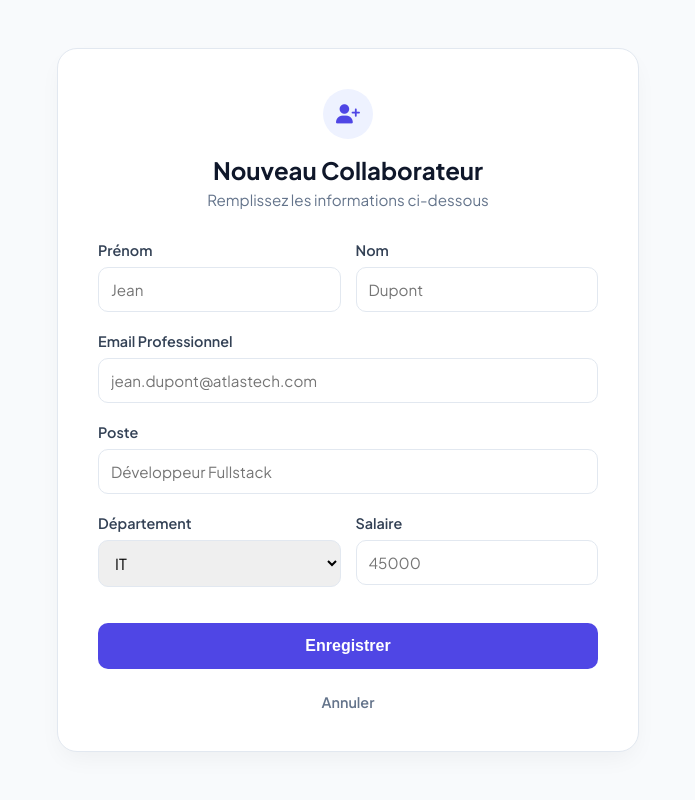
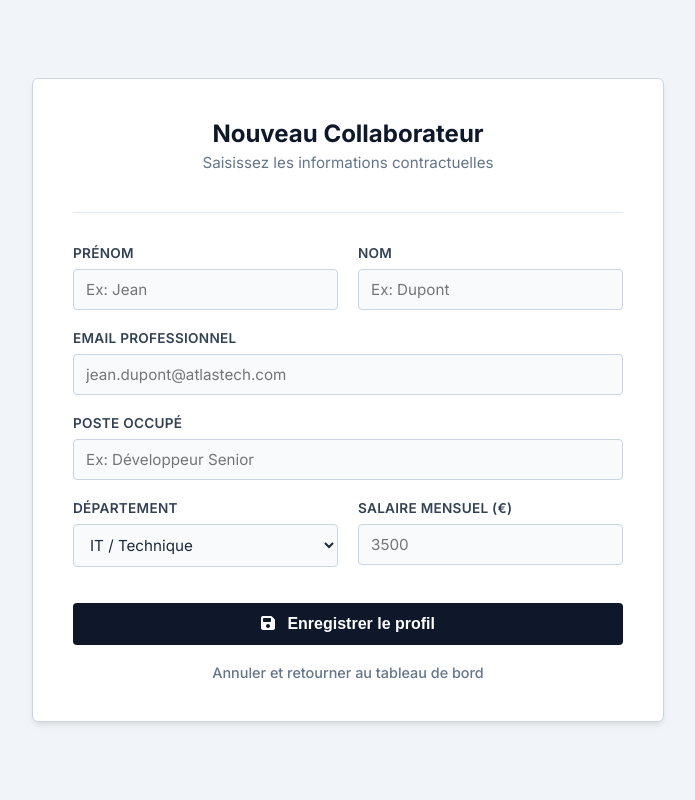
Before and after one commit to Marcelass1/AtlasTech, a PHP site: page /create.php in a window 1280 px wide. Shown: the whole page, without its empty margins (292-987 px from the left). Run offline with PHP 8.4, Linux system fonts and the light colour scheme; a user stored in the database is signed in.

```diff
--- a/src/rh/create.php
+++ b/src/rh/create.php
@@ -31,109 +31,97 @@ if ($_SERVER["REQUEST_METHOD"] == "POST") {
 <head>
     <meta charset="UTF-8">
     <title>AtlasHR | Nouveau Collaborateur</title>
-    <link href="https://fonts.googleapis.com/css2?family=Plus+Jakarta+Sans:wght@400;500;600;700&display=swap" rel="stylesheet">
+    <link href="https://fonts.googleapis.com/css2?family=Inter:wght@400;500;600;700&display=swap" rel="stylesheet">
     <link href="https://cdnjs.cloudflare.com/ajax/libs/font-awesome/6.4.0/css/all.min.css" rel="stylesheet">
     <style>
-        :root {
-            --primary: #4f46e5;
-            --primary-light: #eef2ff;
-            --secondary: #64748b;
-            --bg-body: #f8fafc;
-            --text-dark: #0f172a;
-            --border-color: #e2e8f0;
-        }
-
         body {
-            font-family: 'Plus Jakarta Sans', sans-serif;
-            background-color: var(--bg-body);
+            font-family: 'Inter', sans-serif;
+            background-color: #f1f5f9;
             display: flex;
             align-items: center;
             justify-content: center;
             min-height: 100vh;
             margin: 0;
-            color: var(--text-dark);
+            color: #0f172a;
         }
 
         .card {
             background: white;
             padding: 2.5rem;
-            border-radius: 20px;
-            box-shadow: 0 10px 25px -5px rgba(0, 0, 0, 0.05);
+            border-radius: 6px;
+            box-shadow: 0 4px 6px -1px rgba(0, 0, 0, 0.1);
             width: 100%;
-            max-width: 500px;
-            border: 1px solid var(--border-color);
+            max-width: 550px;
+            border: 1px solid #cbd5e1;
         }
 
-        .header { text-align: center; margin-bottom: 2rem; }
-        .header h2 { margin: 0; font-size: 1.5rem; font-weight: 700; color: var(--text-dark); }
-        .header p { color: var(--secondary); margin-top: 5px; font-size: 0.95rem; }
+        .header { text-align: center; margin-bottom: 2rem; padding-bottom: 1.5rem; border-bottom: 1px solid #e2e8f0; }
+        .header h2 { margin: 0; font-size: 1.5rem; font-weight: 700; color: #0f172a; }
+        .header p { color: #64748b; margin-top: 5px; font-size: 0.95rem; }
 
         .form-group { margin-bottom: 1.25rem; }
-        label { display: block; margin-bottom: 0.5rem; font-weight: 600; font-size: 0.9rem; color: #334155; }
+        label { display: block; margin-bottom: 0.5rem; font-weight: 600; font-size: 0.85rem; color: #334155; text-transform: uppercase; letter-spacing: 0.02em; }
 
         input, select {
             width: 100%;
-            padding: 12px;
-            border: 1px solid var(--border-color);
-            border-radius: 10px;
+            padding: 10px 12px;
+            border: 1px solid #cbd5e1;
+            border-radius: 4px;
             font-size: 0.95rem;
             font-family: inherit;
             box-sizing: border-box;
-            transition: border-color 0.2s;
+            background: #f8fafc;
+            color: #1e293b;
         }
-        input:focus, select:focus { outline: none; border-color: var(--primary); }
+        input:focus, select:focus { outline: 2px solid #2563eb; border-color: #2563eb; background: white; }
 
         .btn-primary {
             width: 100%;
-            background: var(--primary);
+            background: #0f172a;
             color: white;
-            padding: 14px;
+            padding: 12px;
             border: none;
-            border-radius: 10px;
+            border-radius: 4px;
             font-weight: 600;
+            cursor: pointer;
+            margin-top: 1rem;
             font-size: 1rem;
-            cursor: pointer;
-            transition: transform 0.2s;
-            margin-top: 1rem;
         }
-        .btn-primary:hover { transform: translateY(-1px); }
+        .btn-primary:hover { background: #1e293b; }
 
         .btn-back {
             display: block;
             text-align: center;
-            margin-top: 1.5rem;
-            color: var(--secondary);
+            margin-top: 1.2rem;
+            color: #64748b;
             text-decoration: none;
-            font-weight: 600;
+            font-weight: 500;
             font-size: 0.9rem;
         }
-        .btn-back:hover { color: var(--text-dark); }
+        .btn-back:hover { color: #0f172a; text-decoration: underline; }
 
-        .row { display: flex; gap: 15px; }
+        .row { display: flex; gap: 20px; }
         .col { flex: 1; }
     </style>
 </head>
 <body>
     <div class="card">
         <div class="header">
-            <div style="width:50px; height:50px; background:var(--primary-light); color:var(--primary); border-radius:50%; display:flex; align-items:center; justify-content:center; margin:0 auto 1rem; font-size:1.2rem;">
-                <i class="fas fa-user-plus"></i>
-            </div>
             <h2>Nouveau Collaborateur</h2>
-            <p>Remplissez les informations ci-dessous</p>
+            <p>Saisissez les informations contractuelles</p>
         </div>
 
-        <?php if(isset($error)) echo "<div style='color:red; margin-bottom:1rem; text-align:center;'>$error</div>"; ?>
+        <?php if(isset($error)) echo "<div style='color:#ef4444; background:#fef2f2; padding:10px; border-radius:4px; margin-bottom:1rem; border:1px solid #fecaca; text-align:center;'>$error</div>"; ?>
 
         <form method="post">
             <div class="row">
                 <div class="col form-group">
                     <label>Prénom</label>
-                    <input type="text" name="first_name" required placeholder="Jean">
+                    <input type="text" name="first_name" required placeholder="Ex: Jean">
                 </div>
                 <div class="col form-group">
                     <label>Nom</label>
-                    <input type="text" name="last_name" required placeholder="Dupont">
+                    <input type="text" name="last_name" required placeholder="Ex: Dupont">
                 </div>
             </div>
 
@@ -143,29 +131,30 @@ if ($_SERVER["REQUEST_METHOD"] == "POST") {
             </div>
 
             <div class="form-group">
-                <label>Poste</label>
-                <input type="text" name="position" required placeholder="Développeur Fullstack">
+                <label>Poste Occupé</label>
+                <input type="text" name="position" required placeholder="Ex: Développeur Senior">
             </div>
 
             <div class="row">
                 <div class="col form-group">
                     <label>Département</label>
                     <select name="department">
-                        <option value="IT">IT</option>
-                        <option value="RH">RH</option>
-                        <option value="Commercial">Commercial</option>
-                        <option value="Finance">Finance</option>
-                        <option value="Marketing">Marketing</option>
+                        <option value="IT">IT / Technique</option>
+                        <option value="RH">Ressources Humaines</option>
+                        <option value="Commercial">Commercial / Vente</option>
+                        <option value="Finance">Finance / Compta</option>
                     </select>
                 </div>
                 <div class="col form-group">
-                    <label>Salaire</label>
-                    <input type="number" step="0.01" name="salary" required placeholder="45000">
+                    <label>Salaire Mensuel (€)</label>
+                    <input type="number" step="0.01" name="salary" required placeholder="3500">
                 </div>
             </div>
 
-            <button type="submit" class="btn-primary">Enregistrer</button>
-            <a href="index.php" class="btn-back">Annuler</a>
+            <button type="submit" class="btn-primary">
+                <i class="fas fa-save" style="margin-right:8px;"></i> Enregistrer le profil
+            </button>
+            <a href="index.php" class="btn-back">Annuler et retourner au tableau de bord</a>
         </form>
     </div>
 </body>
```
Also changed, not shown: src/rh/login.php (+52 -129 lines).
